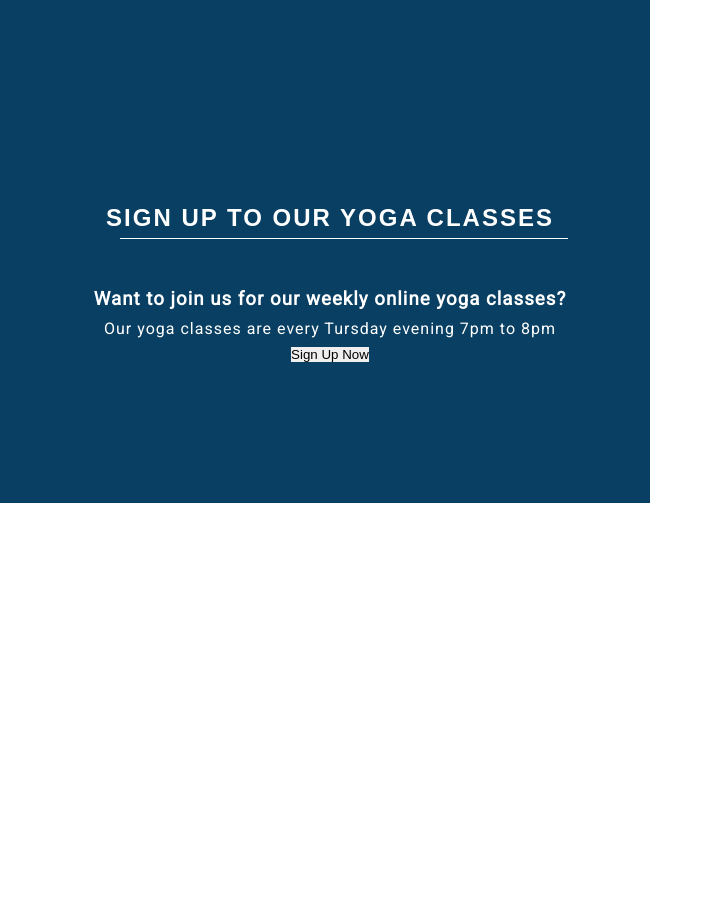
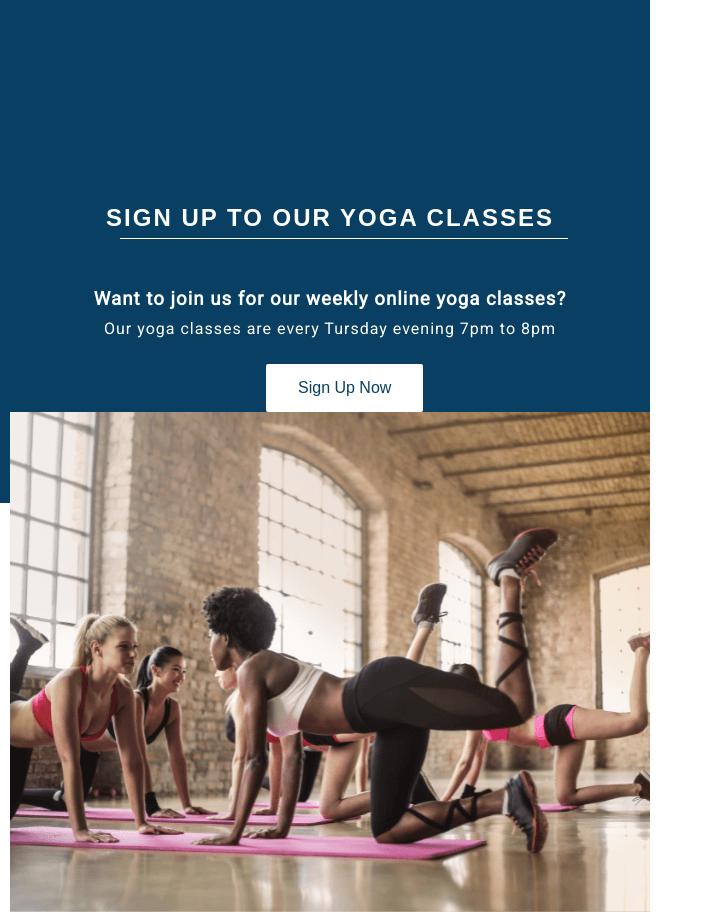
Before and after one commit to Aoibhinn/Portfolio1, a plain HTML site: page index.html in a window 1280 px wide. Shown: the part 1302-2214 px from the top of the page, without its empty margins (0-713 px from the left). Before the commit the page ends 1805 px from the top, so only its background shows below. Drawn offline with Linux system fonts and the light colour scheme.

Commit message:
Add yoga class image no styling

```diff
--- a/assets/css/style.css
+++ b/assets/css/style.css
@@ -213,3 +213,27 @@ hr{
     padding-bottom: 40px;
 
 }
+
+.sign-up-now{
+    margin-top: 20px;
+    border-radius: 2px;
+    padding: 15px 32px 15px 32px;
+    text-align: center;
+    font-size: 100%;
+    background-color: #fff;
+    color: #083F62;
+    display: block;
+    margin-left: 40%;
+}
+
+.sign-up-now:hover{
+    background-color: #fafafa;
+    color: #9ACD32;
+}
+
+/*sign up redirect image*/
+#sign-up-image{
+    background: url("../images/yoga\ class.png") no-repeat center center;
+    height: 100%;
+
+}
--- a/index.html
+++ b/index.html
@@ -82,11 +82,10 @@
            <h3>Want to join us for our weekly online yoga classes?</h3>
            <p>Our yoga classes are every Tursday evening 7pm to 8pm</p>
        </div>
-       <form action="#">
-           <button type="submit" id="submit-redirect"> Sign Up Now</button>
-       </form>
-
-
+      <form action="#">
+          <input class="sign-up-now" type="submit" value="Sign Up Now"/>
+      </form>
+      <div id="sign-up-image"></div>
     </section>
     <footer>
         Social media accounts and copy right stamp
```
Also changed, not shown: assets/images/yoga class.png (added).
